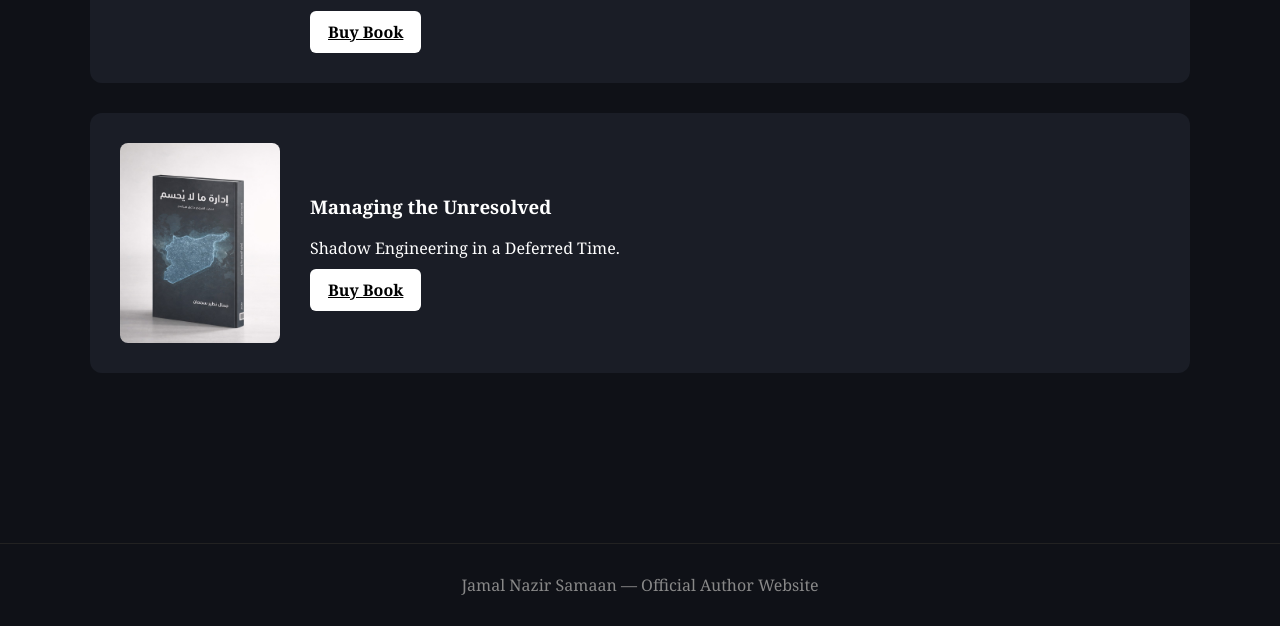
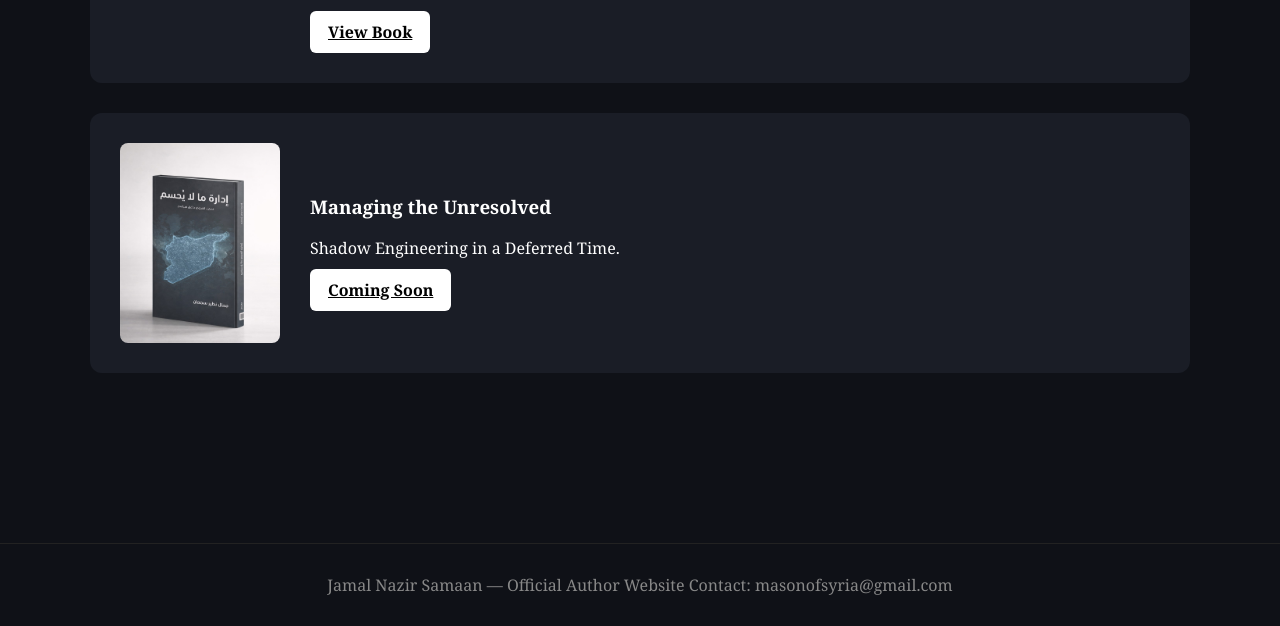
Before and after one commit to jamalsaman/jamal-author, a plain HTML site: page index.html in a window 1280 px wide. Shown: the part 694-1320 px from the top of the page. Drawn offline with Linux system fonts and the light colour scheme.

Commit message:
Update index.html

```diff
--- a/index.html
+++ b/index.html
@@ -7,8 +7,8 @@
 <style>
 
 body{
+margin:0;
 font-family: Georgia, serif;
-margin:0;
 background:#0f1117;
 color:white;
 }
@@ -97,15 +97,17 @@ border-top:1px solid #222;
 <div class="container">
 
 <h1>Jamal Nazir Samaan</h1>
+
 <div class="subtitle">
 Author and researcher exploring geopolitics, religion, and Middle Eastern history
 </div>
 
 <div class="author">
 
-<img src="YOURPHOTO.jpg">
+<img src="author.jpg">
 
 <div class="about">
+
 <h2>About the Author</h2>
 
 Jamal Nazir Samaan is an independent author and researcher whose work explores
@@ -129,13 +131,14 @@ Middle Eastern region.
 <img src="book1.jpg">
 
 <div class="book-info">
+
 <h3>The True East of Religions</h3>
 
 A study of sacred geography and historical narratives in the Middle East.
 
 <br>
 
-<a class="button" href="#">Buy Book</a>
+<a class="button" href="#">View Book</a>
 
 </div>
 
@@ -146,13 +149,14 @@ A study of sacred geography and historical narratives in the Middle East.
 <img src="book2.jpg">
 
 <div class="book-info">
+
 <h3>Managing the Unresolved</h3>
 
 Shadow Engineering in a Deferred Time.
 
 <br>
 
-<a class="button" href="#">Buy Book</a>
+<a class="button" href="#">Coming Soon</a>
 
 </div>
 
@@ -165,6 +169,7 @@ Shadow Engineering in a Deferred Time.
 <footer>
 
 Jamal Nazir Samaan — Official Author Website
+Contact: masonofsyria@gmail.com
 
 </footer>
 
```
